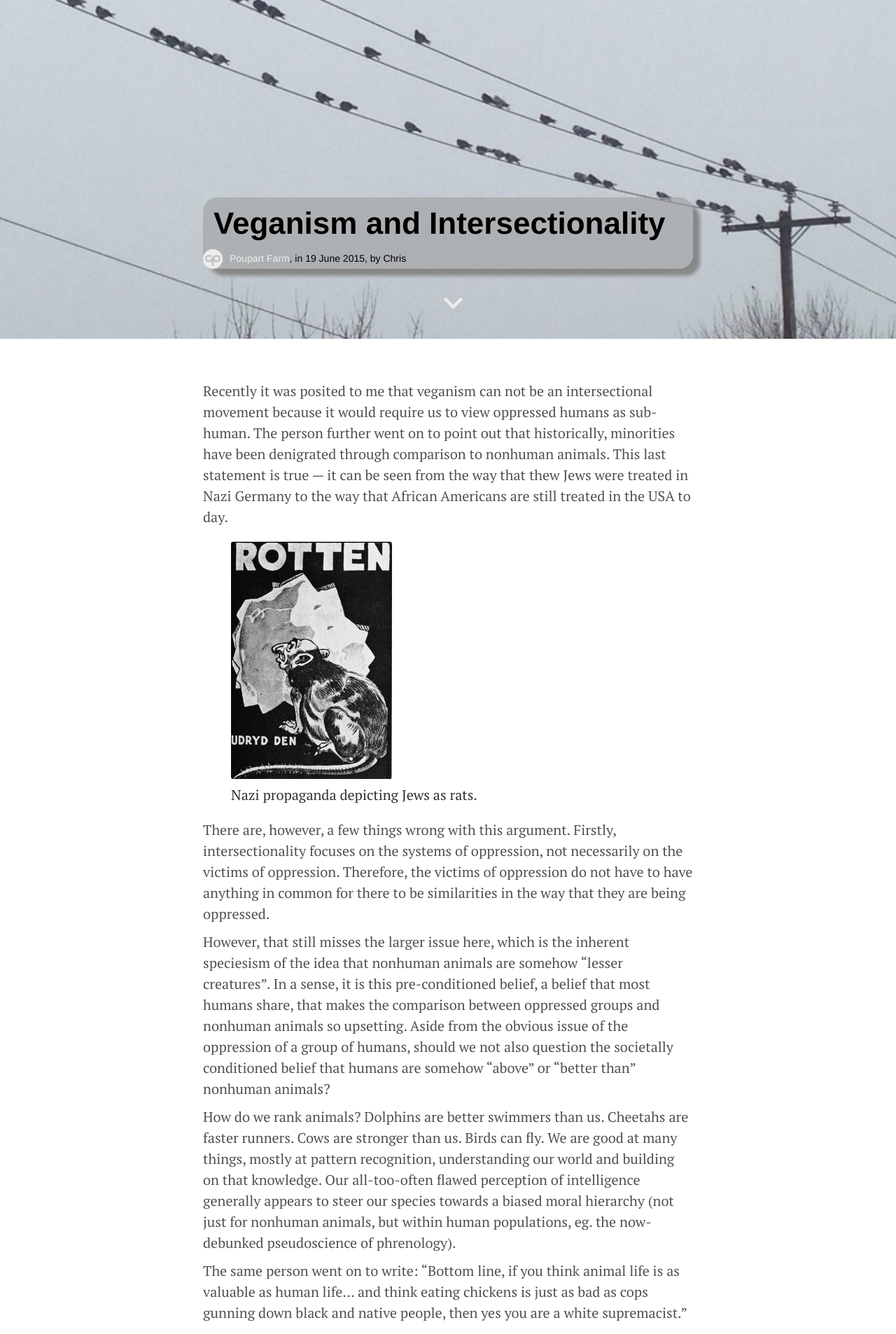
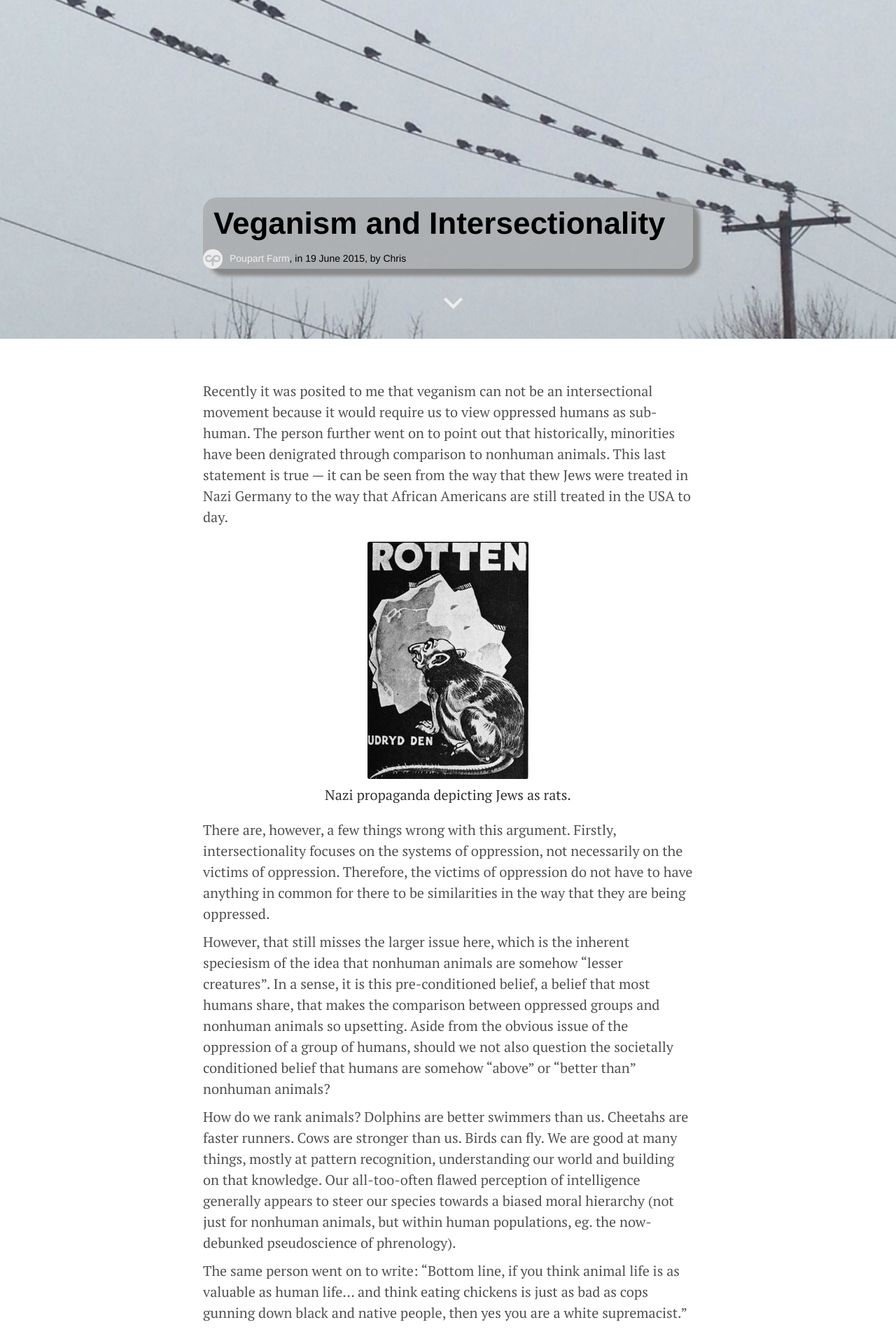
Before and after one commit to poupartfarms/poupartfarms.github.io, a Jekyll site: the page built from _posts/2015-06-19-veganism_and_intersectionality.md, in a window 1280 px wide. Shown: the part 416-2322 px from the top of the page at 70% size. Built offline with Jekyll 4.4.1, drawn with Linux system fonts in a browser that asks for light colours; Markdown is read by kramdown in place of the engine named in the settings; comment, search, counter and statistics services are not loaded.

Commit message:
try and fix the image caption...

```diff
--- a/_posts/2015-06-19-veganism_and_intersectionality.md
+++ b/_posts/2015-06-19-veganism_and_intersectionality.md
@@ -10,7 +10,7 @@ author: Chris
 
 Recently it was posited to me that veganism can not be an intersectional movement because it would require us to view oppressed humans as sub-human. The person further went on to point out that historically, minorities have been denigrated through comparison to nonhuman animals. This last statement is true — it can be seen from the way that thew Jews were treated in Nazi Germany to the way that African Americans are still treated in the USA to day.
 
-<div style="text-align: centre;"><figure><img src="/media/2015-06-19-veganism_and_intersectionality/jew-rat-propaganda.jpg"><figcaption>Nazi propaganda depicting Jews as rats.</figcaption></figure></div>
+<div style="text-align: center;"><figure><img src="/media/2015-06-19-veganism_and_intersectionality/jew-rat-propaganda.jpg"><figcaption>Nazi propaganda depicting Jews as rats.</figcaption></figure></div>
 
 There are, however, a few things wrong with this argument. Firstly, intersectionality focuses on the systems of oppression, not necessarily on the victims of oppression. Therefore, the victims of oppression do not have to have anything in common for there to be similarities in the way that they are being oppressed.
 
```
